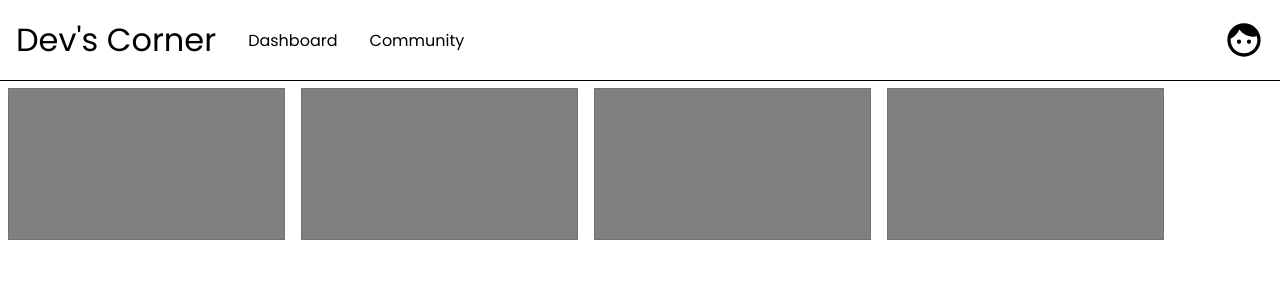
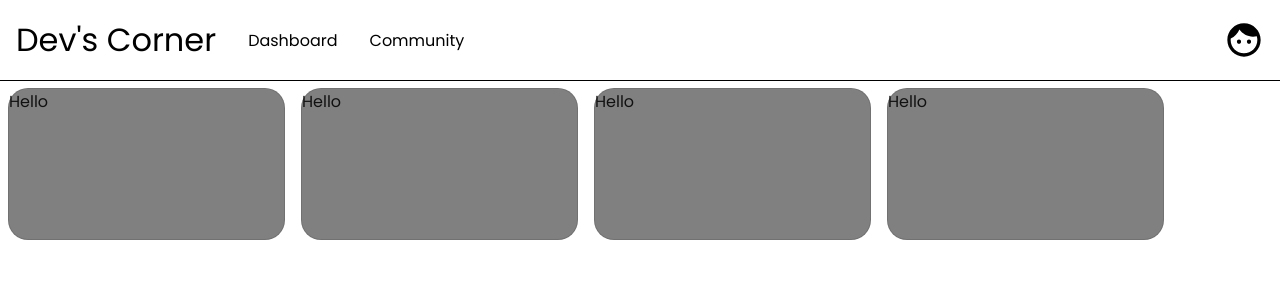
Before and after one commit to Rishikesh-Guptha/devs-corner, a React (Create React App) app: page /Dashboard in a window 1280 px wide. Shown: the top 300 px of the page. Built offline with nearby package versions, Linux system fonts and the light colour scheme.

Commit message:
Modified the dashboard components

```diff
--- a/src/pages/dashboard/Dashboard.jsx
+++ b/src/pages/dashboard/Dashboard.jsx
@@ -13,10 +13,11 @@ const Dashboard = () => {
       <div className="main_content">
        <Box sx={{display: 'flex','& > :not(style)': {m: 1,width: 275,height: 150,},}}>
       {/* <Paper variant="outlined" /> */}
-      <Paper variant="outlined" square elevation={20} sx={{backgroundColor:'gray'}} />
-      <Paper variant="outlined" square elevation={20} sx={{backgroundColor:'gray'}} />
-      <Paper variant="outlined" square elevation={20} sx={{backgroundColor:'gray'}} />
-      <Paper variant="outlined" square elevation={20} sx={{backgroundColor:'gray'}} />
+      <Paper variant="outlined" square elevation={20} sx={{backgroundColor:'gray', borderRadius:5}} >Hello</Paper>
+      <Paper variant="outlined" square elevation={20} sx={{backgroundColor:'gray', borderRadius:5}} >Hello</Paper>
+      <Paper variant="outlined" square elevation={20} sx={{backgroundColor:'gray', borderRadius:5}} >Hello</Paper>
+      <Paper variant="outlined" square elevation={20} sx={{backgroundColor:'gray', borderRadius:5}} >Hello</Paper>
+
     </Box>
 
 
```
